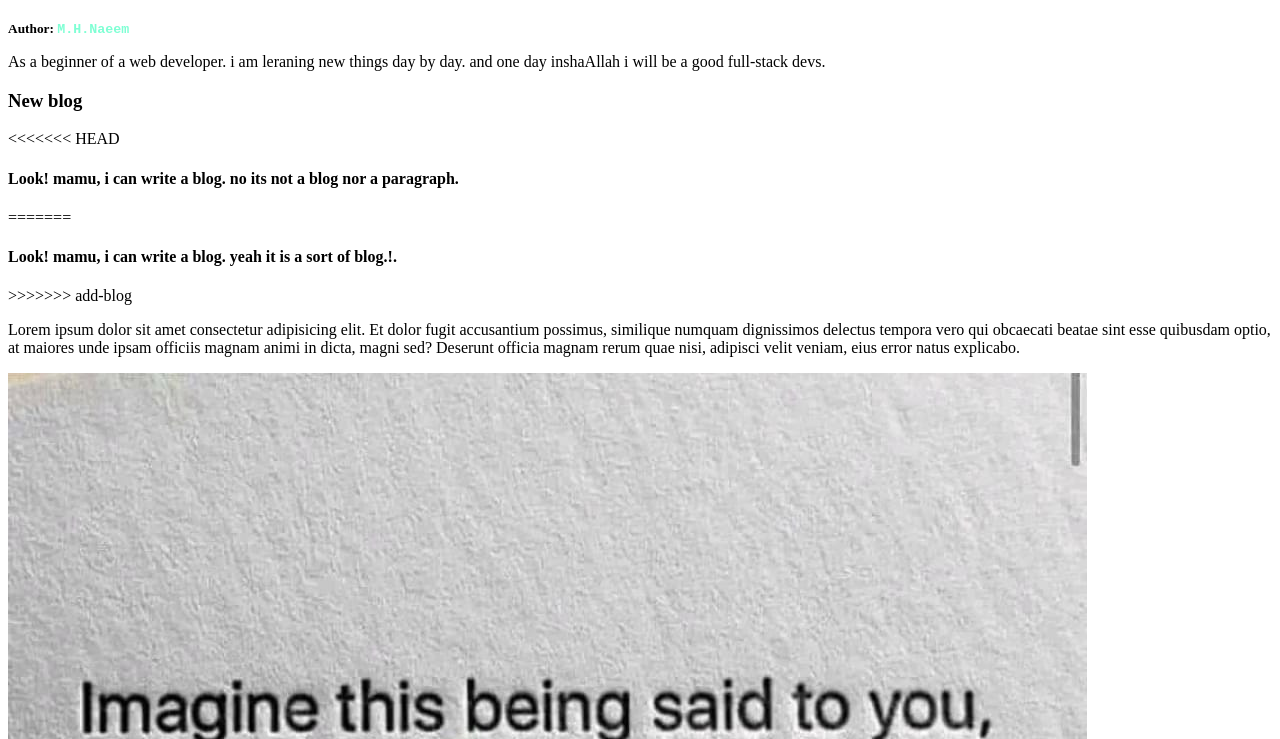
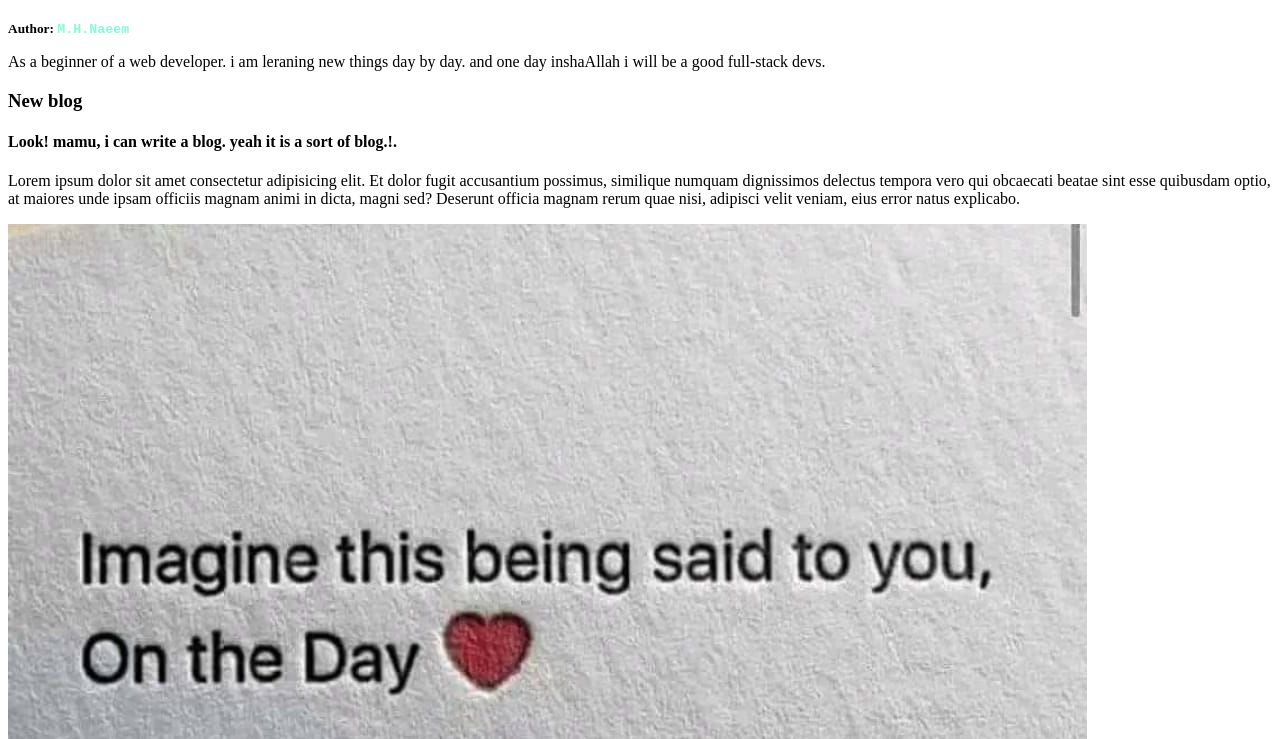
Before and after one commit to naeembinkashem/my-second-repo, a plain HTML site: page index.html in a window 1280 px wide. Shown: the part 61-800 px from the top of the page. Drawn offline with Linux system fonts and the light colour scheme.

Commit message:
confict resolved.

```diff
--- a/index.html
+++ b/index.html
@@ -12,11 +12,7 @@
     <p>As a beginner of a web developer. i am leraning new things day by day. and one day inshaAllah i will be a good full-stack devs.</p>
     <div>
         <h3>New blog</h3>
-<<<<<<< HEAD
-        <h4>Look! mamu, i can write a blog. no its not a blog nor a paragraph.</h4>
-=======
         <h4>Look! mamu, i can write a blog. yeah it is a sort of blog.!.</h4>
->>>>>>> add-blog
         <p>Lorem ipsum dolor sit amet consectetur adipisicing elit. Et dolor fugit accusantium possimus, similique numquam dignissimos delectus tempora vero qui obcaecati beatae sint esse quibusdam optio, at maiores unde ipsam officiis magnam animi in dicta, magni sed? Deserunt officia magnam rerum quae nisi, adipisci velit veniam, eius error natus explicabo.</p>
     </div>
     <img src="VERSE_n.jpg" alt="">
```
